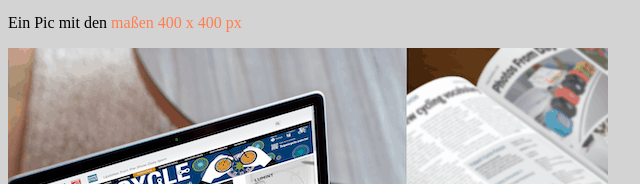
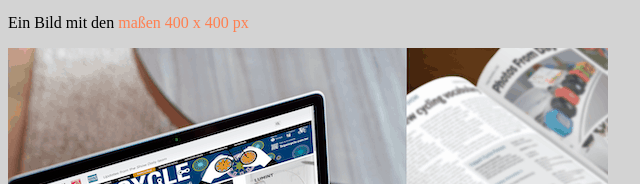
Before and after one commit to CodingFrank73/CSS-Basic, a plain HTML site: page index.html in a window 1280 px wide. Shown: the part 584-768 px from the top of the page, 0-640 px from the left. Drawn offline with Linux system fonts and the light colour scheme.

Commit message:
first commit

```diff
--- a/index.html
+++ b/index.html
@@ -25,7 +25,7 @@
                 <img src="/assets/img/400x400px.png" alt="Bild 400 x 400px"><br>
                 <a href="/assets/img/400x400px.png">Zum Bild</a>
                 <div>
-                    <p>Ein Pic mit den<span> maßen 400 x 400 px</span></p>
+                    <p>Ein Bild mit den<span> maßen 400 x 400 px</span></p>
                 </div>
             </article>
             <article>
```
